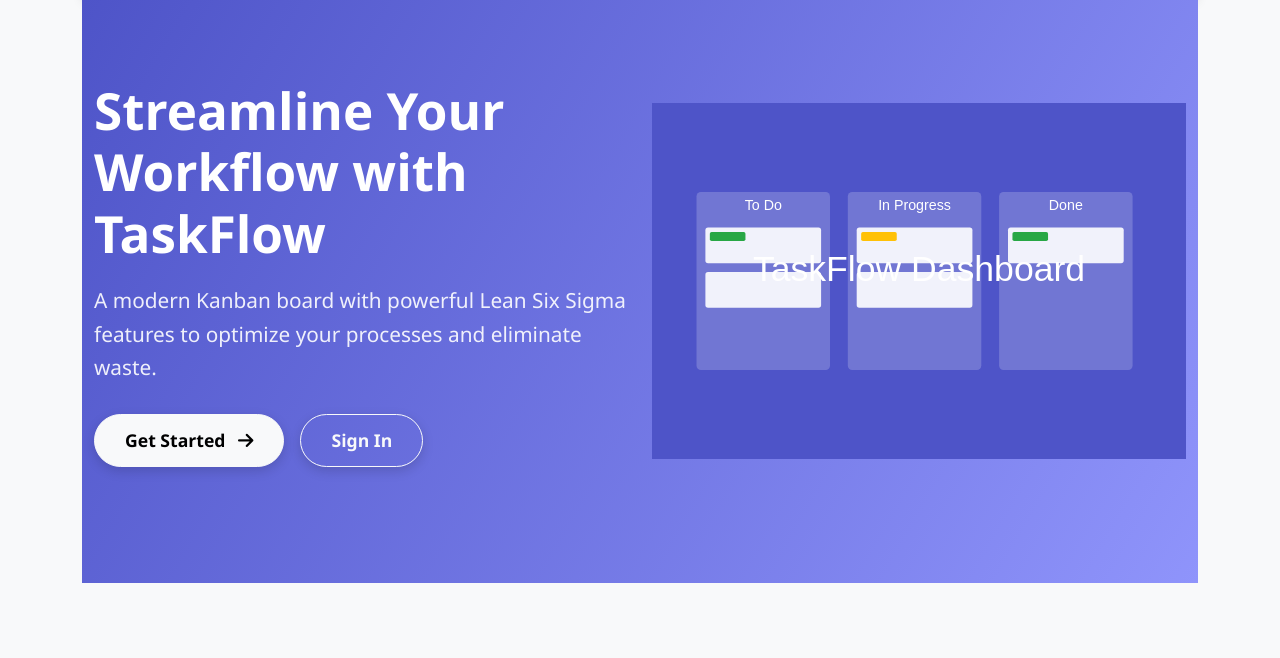
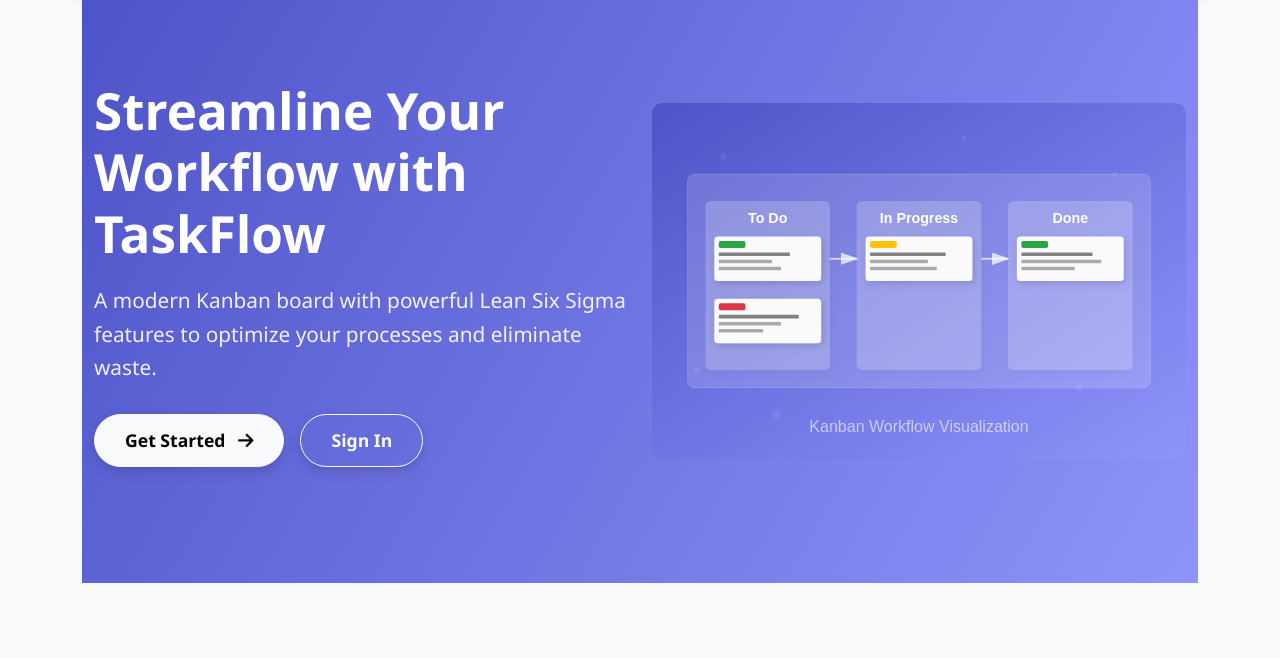
Before and after one commit to paulavishek/TaskFlow, a Django app: page / in a window 1280 px wide. Shown: the part 136-794 px from the top of the page. Run offline with Django 5.2, Linux system fonts and the light colour scheme.

Commit message:
Enhance SVG assets for Kanban dashboard with gradient background and decorative elements; update welcome page to use new hero image.

```diff
--- a/templates/kanban/welcome.html
+++ b/templates/kanban/welcome.html
@@ -194,10 +194,9 @@
                     <a href="{% url 'register' %}" class="btn btn-light btn-hero me-3 mb-3">Get Started <i class="fas fa-arrow-right ms-2"></i></a>
                     <a href="{% url 'login' %}" class="btn btn-outline-light btn-hero mb-3">Sign In</a>
                 </div>
-            </div>
-            <div class="col-md-6 d-none d-md-block">
-                <img src="{% static 'img/taskflow-hero.svg' %}" alt="TaskFlow Dashboard" class="img-fluid"
-                     onerror="this.src='https://via.placeholder.com/600x400/8f94fb/FFFFFF?text=TaskFlow';this.onerror='';">
+            </div>            <div class="col-md-6 d-none d-md-block">
+                <img src="{% static 'img/hero-dashboard.svg' %}" alt="TaskFlow Kanban Board" class="img-fluid"
+                     onerror="this.src='https://via.placeholder.com/600x400/8f94fb/FFFFFF?text=Kanban+Board';this.onerror='';">
             </div>
         </div>
     </div>
```
Also changed, not shown: static/img/hero-dashboard.svg (added), static/img/taskflow-hero.svg.
